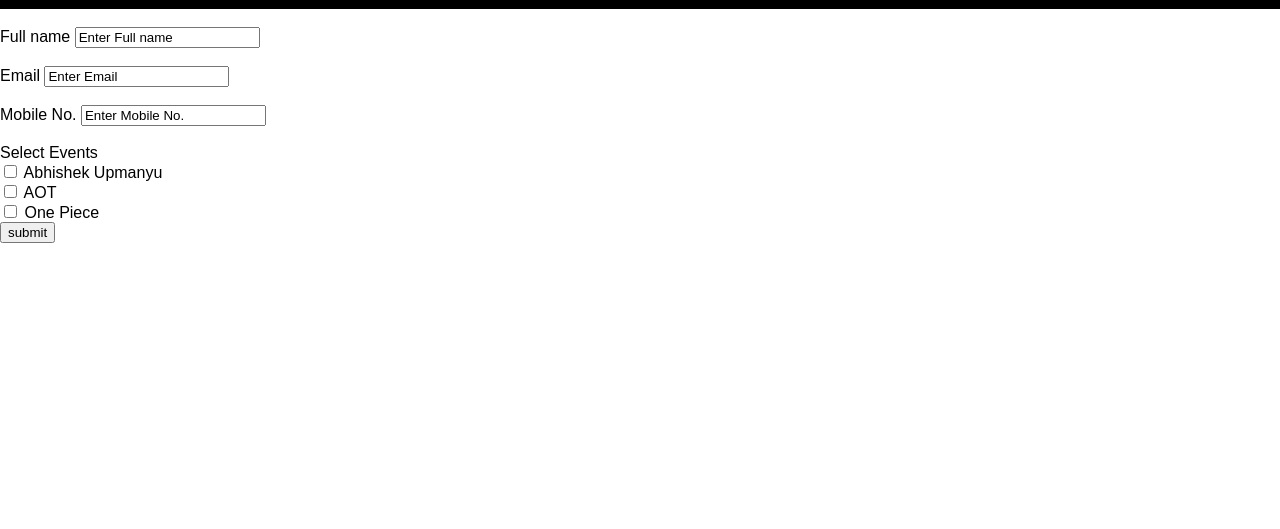
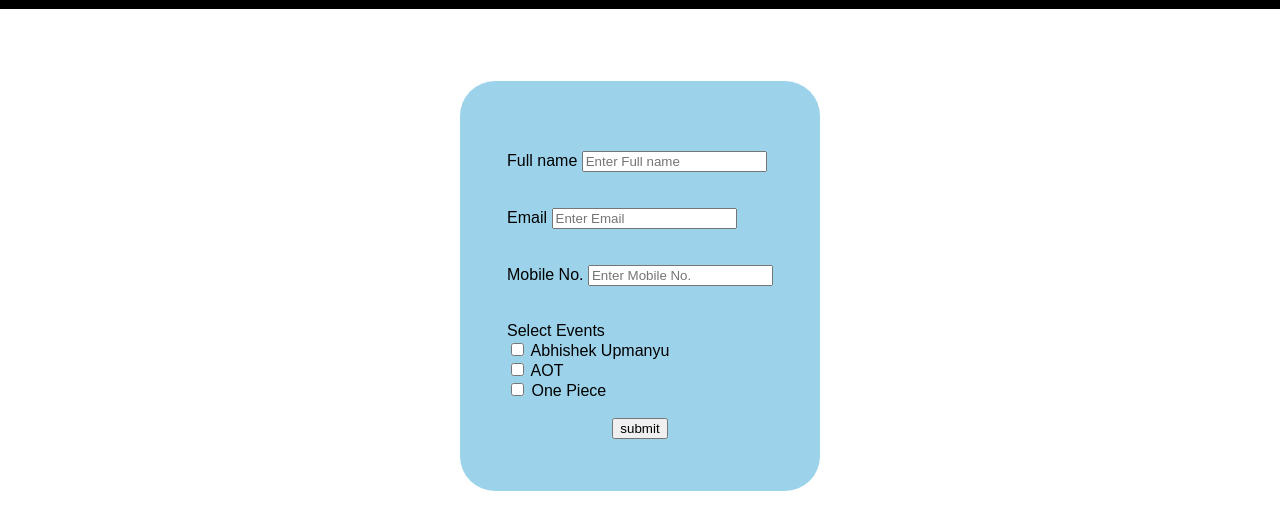
Before and after one commit to EternalRavager/MTTN, a plain HTML site: page login.html in a window 1280 px wide. Shown: the part 69-598 px from the top of the page. Drawn offline with Linux system fonts and the light colour scheme.

Commit message:
updated ui

```diff
--- a/login.html
+++ b/login.html
@@ -18,6 +18,22 @@
         #logo{
             float:left;
         }
+        .container {
+            padding: 30px;
+            margin:auto;
+            background-color: #9cd3ea;
+            border-radius: 35px;
+            display: flex;
+            align-items: center;
+            justify-content: center;
+            height: 350px;
+            max-width: 300px;
+        }
+        button
+        {
+            display: block;
+            margin: auto;
+        }
         </style>
     <title>Login/Register</title>
 </head>
@@ -25,23 +41,23 @@
     <div class="header"> Register for Waves
     <img src="https://upload.wikimedia.org/wikipedia/en/thumb/d/d3/BITS_Pilani-Logo.svg/1200px-BITS_Pilani-Logo.svg.png" width="40px" id="logo">
     </div>
-    <form action="">
+    <br><br><br><br>
+    <div class="container">
+        <div class="box">
+        <form>
             <br>
             <label >Full name</label>
-        <input type="text" name="Full Name" value="Enter Full name">
-        <br>
-        <br>
+            <input type="text" name="Full Name" placeholder="Enter Full name">
+            <br><br><br>
             <label >Email</label>
-        <input type="text" name="Email" value="Enter Email">
-        <br>
-        <br>
+            <input type="text" name="Email" placeholder="Enter Email">
+            <br><br><br>
             <label >Mobile No.</label>
-        <input type="text" name="Email" value="Enter Mobile No.">
-        <br>
-        <br>
+            <input type="text" name="Email" placeholder="Enter Mobile No.">
+            <br><br><br>
             <Label>Select Events</Label>
             <br>
-        <input type="checkbox" name="" id="" value="Abhishe Upmanyu">
+            <input type="checkbox">
             <label for="">Abhishek Upmanyu</label>
             <br>
             <input type="checkbox" name="" id="" value="">
@@ -49,10 +65,14 @@
             <br>
             <input type="checkbox" name="" id="" value="">
             <label for="">One Piece</label>
-        <br>
+            <br><br>
+            <div class="button">
             <button>
             submit
             </button>
+        </div>
+    </div>
         </form>
+    </div>
 </body>
 </html>
```
Also changed, not shown: index.html (+10 -6 lines). Lines whose indentation alone changed are shown as unchanged.
